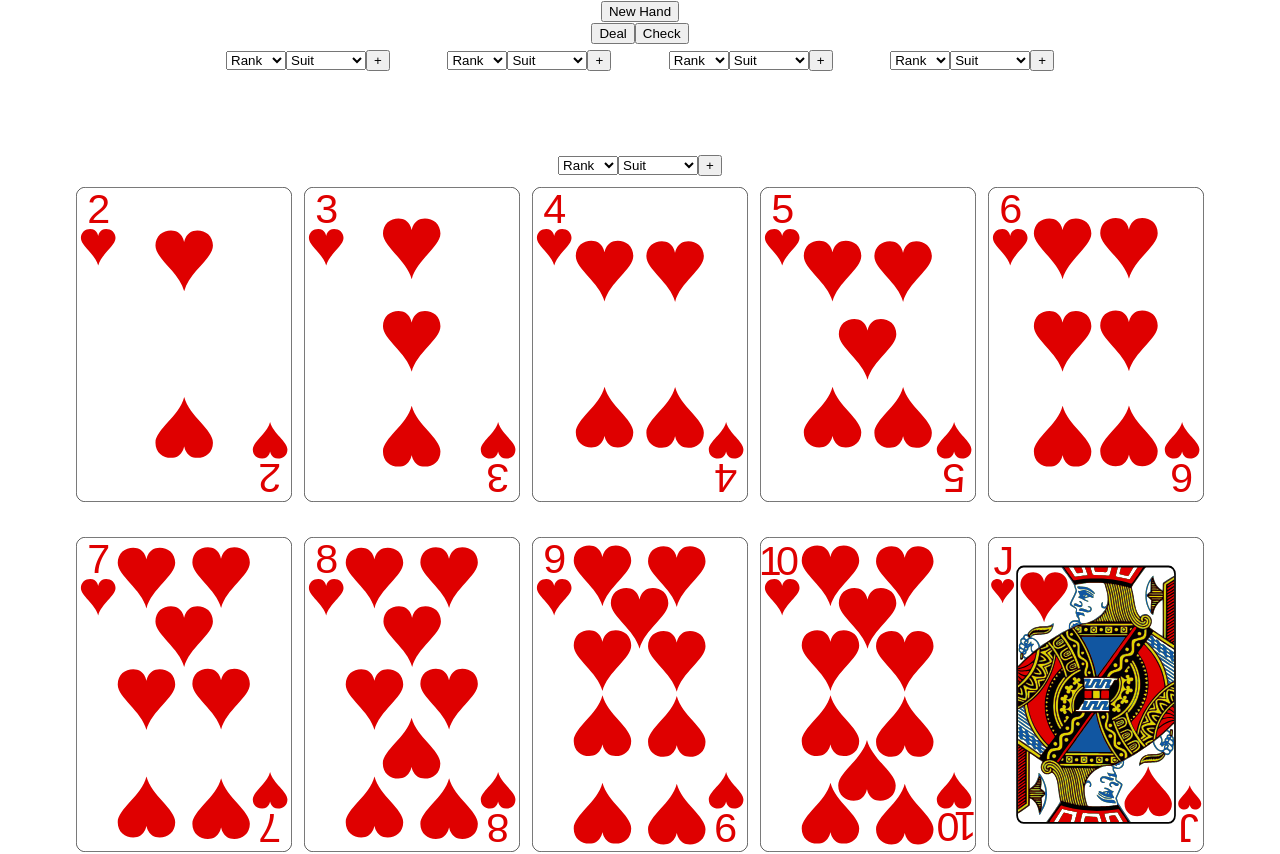
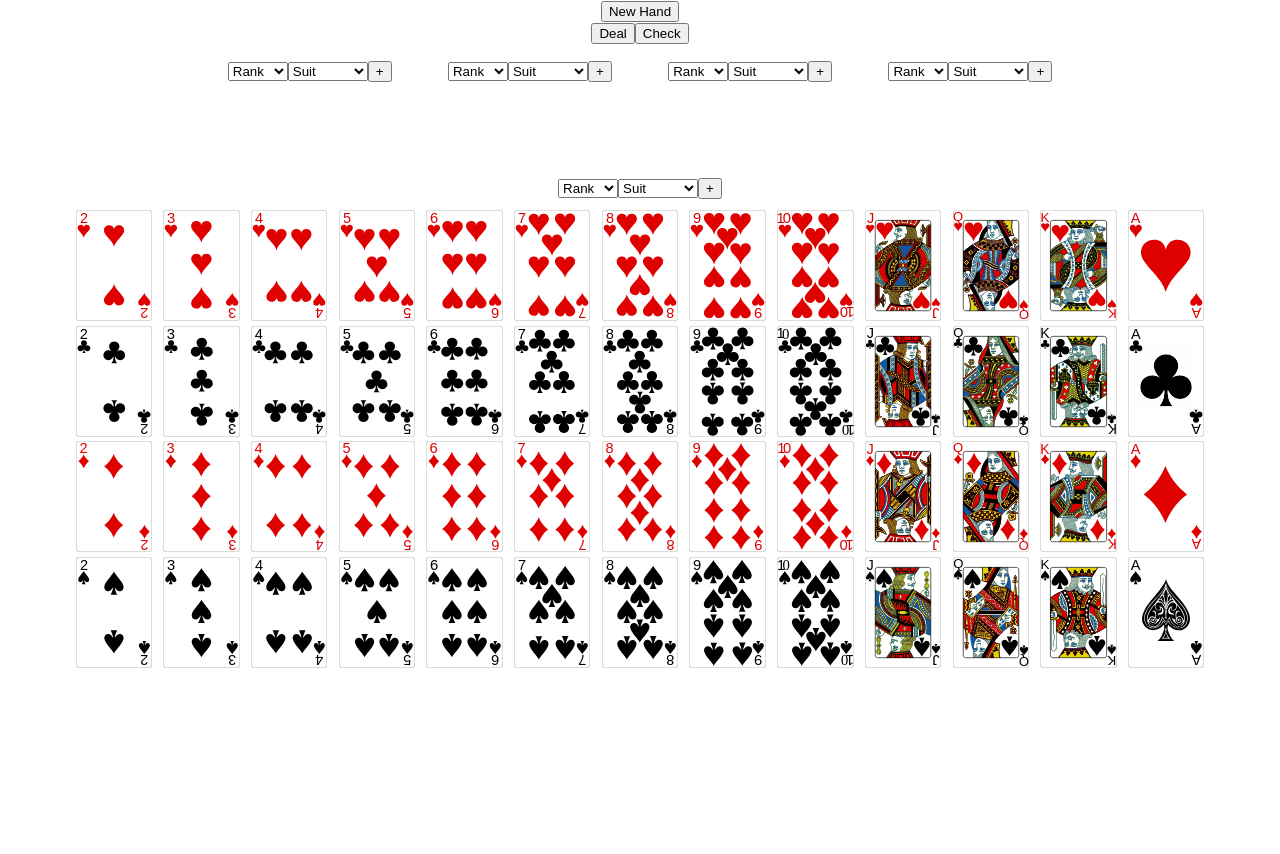
Before and after one commit to jakewac/Poker, a React (Create React App) app in the folder poker/: page / in a window 1280 px wide. Shown: the top 854 px of the page. After the commit the page ends 800 px from the top, so only its background shows below. Built offline with nearby package versions, Linux system fonts and the light colour scheme.

Commit message:
dynamic hand size for grid

```diff
--- a/poker/src/Board.css
+++ b/poker/src/Board.css
@@ -1,14 +1,5 @@
 .hand {
     display: grid;
-    grid-template-columns: repeat(5, auto);
-    gap: 1%;
-    margin: 1%;
-    justify-content: center;
-}
-
-.handCondensed {
-    display: grid;
-    grid-template-columns: repeat(4, auto);
     gap: 1%;
     margin: 1%;
     justify-content: center;
@@ -18,6 +9,7 @@
     display: flex;
     justify-content: center;
     gap: 5%;
+    margin: 1%;
 }
 
 .handStatusLabel {
--- a/poker/src/Board.js
+++ b/poker/src/Board.js
@@ -129,7 +129,7 @@ class Board extends React.Component {
 
         return (
             <>
-                <div className="hand">{cardRenders}</div>
+                <div className="hand" style={{gridTemplateColumns: `repeat(${this.state.board.getCards().length}, auto)`}}>{cardRenders}</div>
                 <br />
                 <CardSelect
                     cards={this.game.getDeck().getCards()}
@@ -148,7 +148,7 @@ class Board extends React.Component {
             cardRenders.push(this.getCardRender(card, id));
             id += 1;
         }
-        return <div className="hand">{cardRenders}</div>;
+        return <div className="hand" style={{gridTemplateColumns: `repeat(13, auto)`}}>{cardRenders}</div>;
     }
 
     render() {
--- a/poker/src/Player.js
+++ b/poker/src/Player.js
@@ -32,7 +32,7 @@ class Player extends React.Component {
 
         return (
             <>
-                <div className="handCondensed">{cardsRender}</div>
+                <div className="hand" style={{gridTemplateColumns: `repeat(${this.state.cards.length}, auto)`}}>{cardsRender}</div>
                 <div className="handStatusLabel">{this.state.status}</div>
             </>
         );
```
